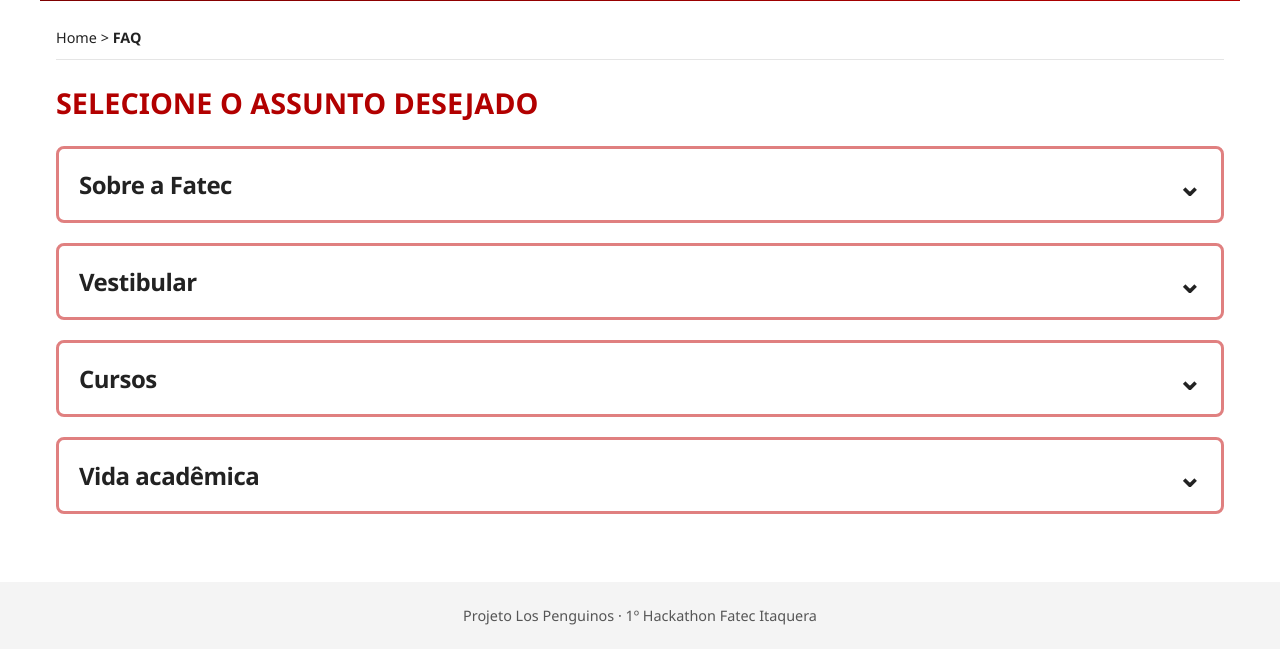
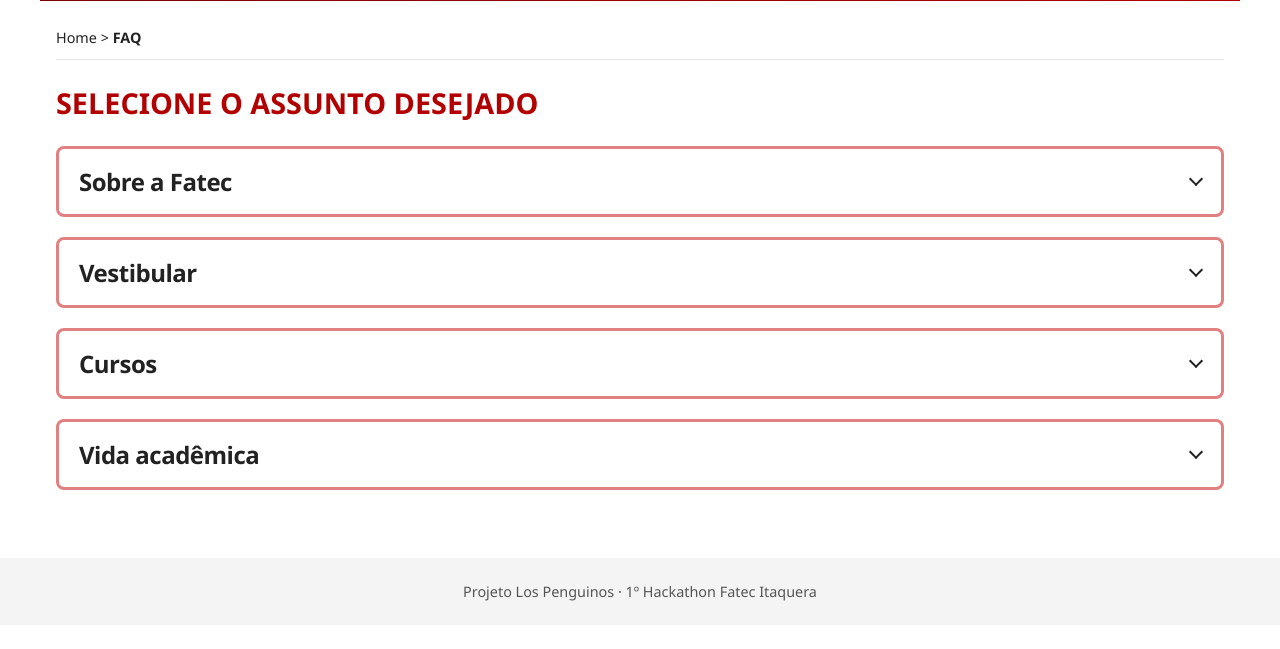
Before and after one commit to CltUser6x1/fatec-hack-los-penguinos, a Laravel app: page / in a window 1280 px wide. Shown: the part 304-953 px from the top of the page. After the commit the page ends 905 px from the top, so only its background shows below. Run offline with Laravel 12, Linux system fonts and the light colour scheme; data comes from the database, SQL or seed files in the repository.

Commit message:
style: desenhar a seta das listas com CSS
Co-Authored-By: Claude Opus 5.5 (1M context) <noreply@anthropic.com>
Claude-Session: https://claude.ai/code/session_01UWNiguaPVo6DgaVhjuC9a8

```diff
--- a/public/css/faq.css
+++ b/public/css/faq.css
@@ -135,14 +135,19 @@ body {
 
 .lista > summary::after,
 .pergunta > summary::after {
-    content: "⌄";
-    font-size: 1.2em;
+    content: "";
+    flex-shrink: 0;
+    width: 8px;
+    height: 8px;
+    border-right: 2px solid currentColor;
+    border-bottom: 2px solid currentColor;
+    transform: translateY(-3px) rotate(45deg);
     transition: transform 0.2s;
 }
 
 .lista[open] > summary::after,
 .pergunta[open] > summary::after {
-    transform: rotate(180deg);
+    transform: translateY(2px) rotate(225deg);
 }
 
 .lista > summary {
```
